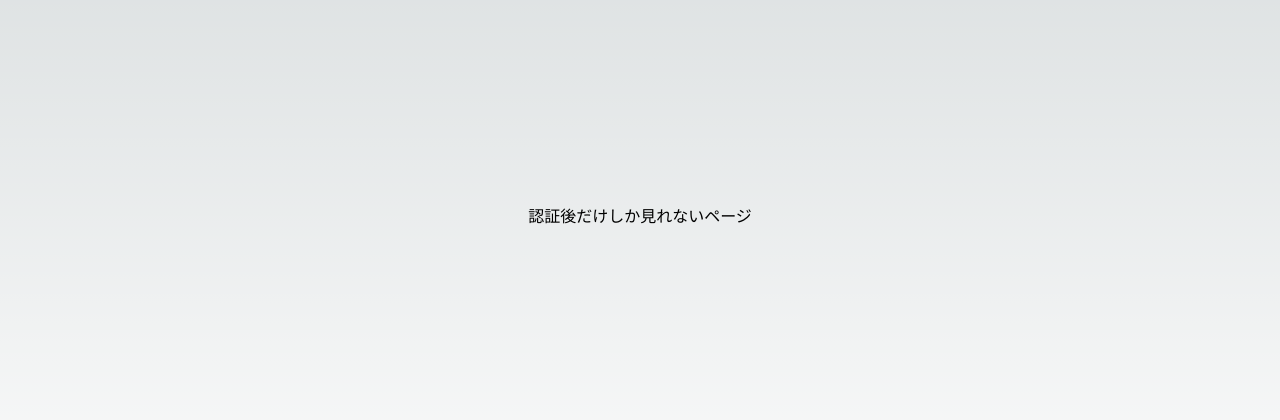
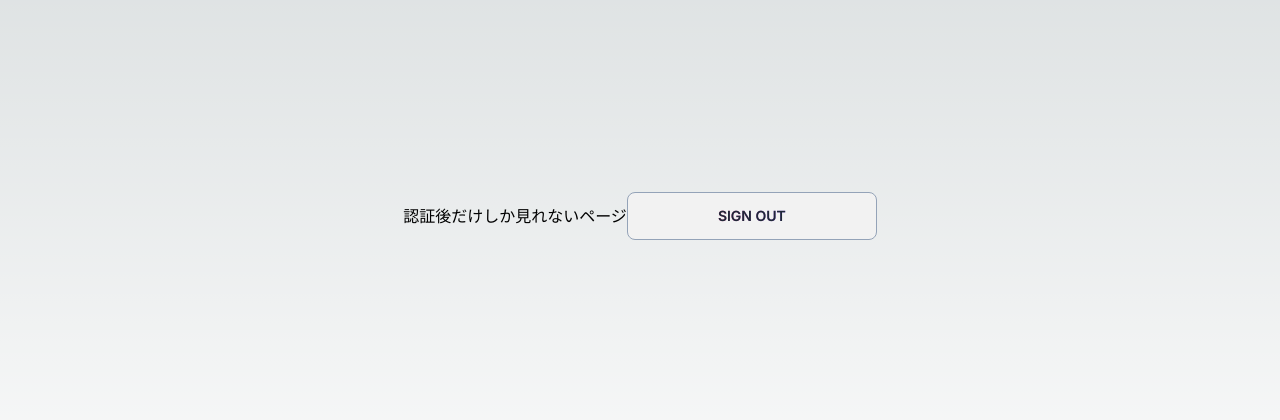
Before and after one commit to MSK1206/nextjs-nextauth-app, a Next.js app: page /protect in a window 1280 px wide. Shown: the part 184-604 px from the top of the page. Built offline with nearby package versions, Linux system fonts and the light colour scheme.

Commit message:
Add: Sign Out

```diff
--- a/app/protect/page.tsx
+++ b/app/protect/page.tsx
@@ -1,7 +1,18 @@
+import { signOut } from 'next-auth/react';
+
 export default function page() {
   return (
     <div className="min-h-screen flex items-center justify-center">
       <h1>認証後だけしか見れないページ</h1>
+      <button
+        type="button"
+        onClick={() => signOut()}
+        className="btn btn-base-100 border border-slate-400 rounded-lg p-1 my-5 w-[250px]"
+      >
+        <span className="bg-clip-text hover:text-transparent bg-gradient-to-r from-pink-500 to-violet-500">
+          Sign out
+        </span>
+      </button>
     </div>
   );
 }
```
